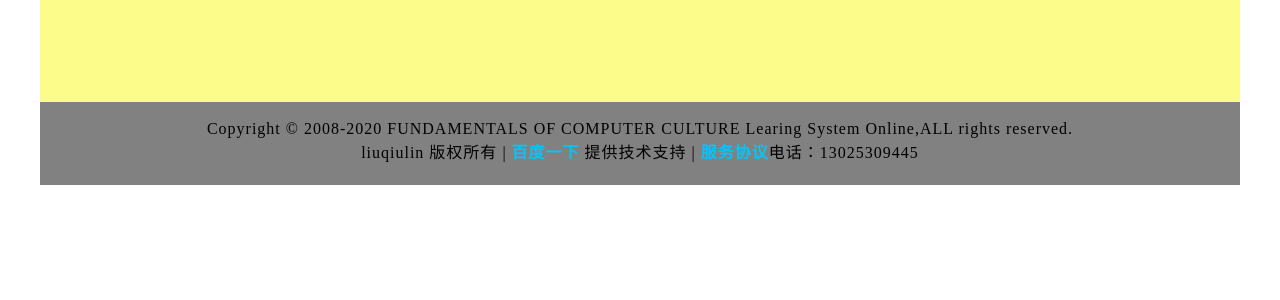
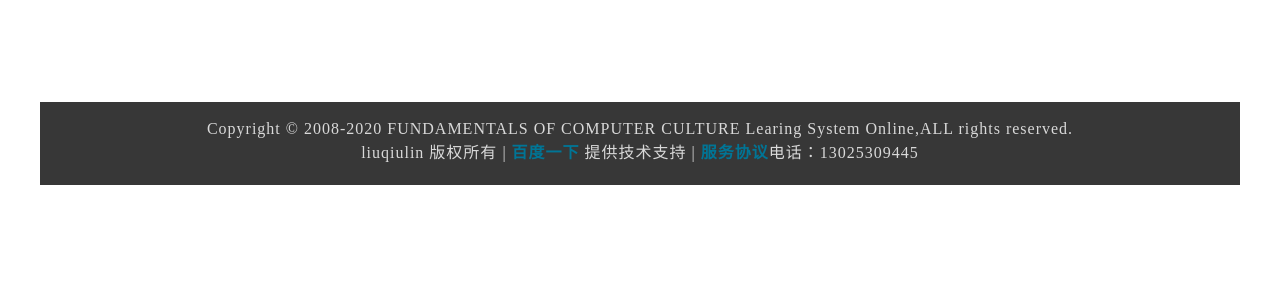
Before and after one commit to HairDontGo/BiyeDesign, a PHP site: page /footer.html in a window 1280 px wide. Shown: the top 300 px of the page. Run offline with PHP 8.4, Linux system fonts and the light colour scheme.

Commit message:
change 2.3

```diff
--- a/毕业设计/css/all.css
+++ b/毕业设计/css/all.css
@@ -17,7 +17,7 @@ body {
 	width: 1200px;
 	height: 100%;
 	margin: 0 auto;
-	background-color: white;
+	background-color:transparent;
 }
 
 body {
@@ -29,8 +29,8 @@ body {
 }
 
 a {
-	color: #00C6FF;
-	font-weight: bold;
+	color: #007596;
+	font-weight:bolder;
 	display: inline-block;
 	text-decoration: none;
 }
@@ -38,7 +38,3 @@ a {
 div {
 	display: block;
 }
-iframe{
-	border: none;margin:0 auto;
-	}
-#matrix{position: fixed; top:0; left: 0; z-index: -10; opacity:0.8;}
--- a/毕业设计/css/footer.css
+++ b/毕业设计/css/footer.css
@@ -1,19 +1,19 @@
 footer{
 	width: 1200px;
 	height: 170px;
-	background: rgba(250,250,250,0.1) 100% 100%;
 	text-align: center;
 }
 #footer_top{
 	width: 1200px;
 	height: 60%;
-	background: rgba(250,250,25,0.5) 100% 100%;
+	background: rgba(255,255,255, 0.5) 100% 100%;
 
 }
 #footer_bottom{
 	padding-top:15px;
 	width: 1200px;
 	height: 40%;
-	background: rgba(5,5,5,0.5) 100% 100%;
+	color: #d9d9d9;
+	background: rgba(5,5,5,0.8) 100% 100%;
 	line-height: 150%;
 }
--- a/毕业设计/css/header.css
+++ b/毕业设计/css/header.css
@@ -38,6 +38,7 @@ nav {
 	width: 600px;
 	text-align: center;
 	height: 62px;
+	font-size:1.5em ;
 }
 
 #search {
@@ -89,6 +90,8 @@ nav {
 	width: 180px;
 	height: 40px;
 	float: left;
+	font-size: 18px;
+	font-family: "楷体";
 	line-height: 43px;
 	text-align: center;
 	background: linear-gradient(to right top, #96b97d, #78b987);
--- /dev/null
+++ b/毕业设计/css/index.css
@@ -0,0 +1,5 @@
+#matrix{position: fixed; top:0; left: 0; z-index: -10; opacity:0.8;}
+iframe{
+	background-color: transparent;
+	margin: 0 auto;
+}
--- a/毕业设计/header.html
+++ b/毕业设计/header.html
@@ -8,7 +8,7 @@
 		<link rel="stylesheet" type="text/css" href="./css/header.css" />
 		<link rel="stylesheet" type="text/css" href="./css/clock.css" />
 		<script src="./js/vue.js" type="text/javascript" charset="utf-8"></script>
-		<script src="./js/jquery-1.9.1.js" type="text/javascript" charset="utf-8"></script>
+		<script src="./js/jquery.js" type="text/javascript" charset="utf-8"></script>
 
 	</head>
 	<body>
```
Also changed, not shown: 毕业设计/index.html (+7 -6 lines), 毕业设计/js/jquery.js (renamed from 毕业设计/js/jquery-1.9.1.js).
